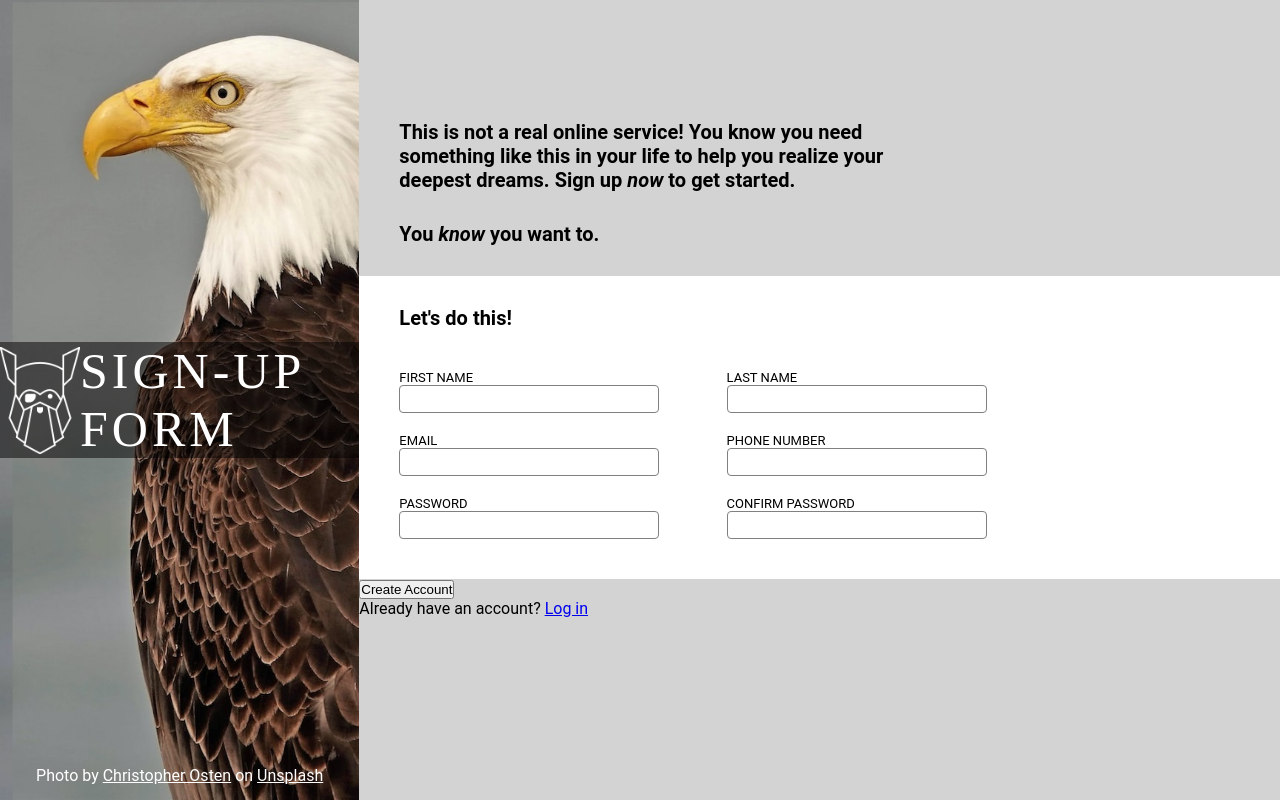
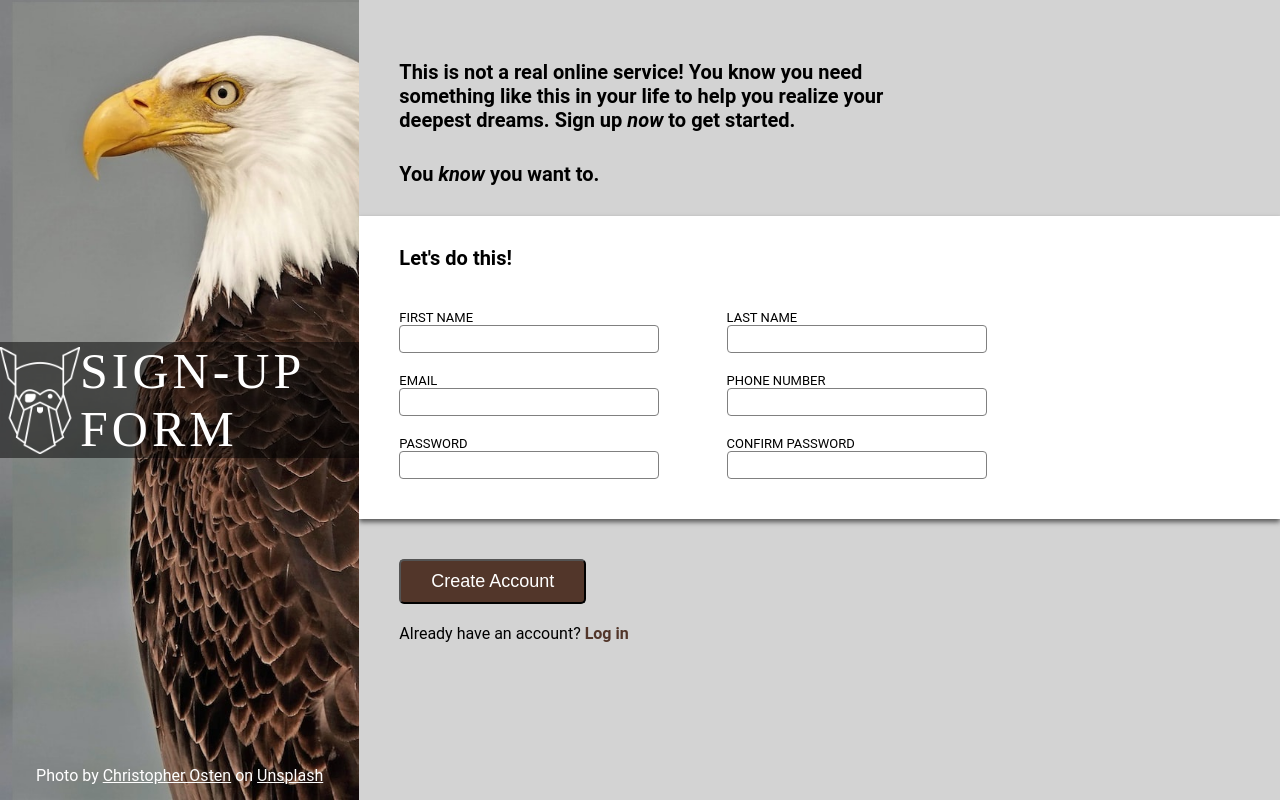
Before and after one commit to MilanArnaut/sign-up-form, a plain HTML site: page index.html in a window 1280 px wide. Drawn offline with Linux system fonts and the light colour scheme; a script that the page names is missing; a web font is replaced by a local one.

Commit message:
Fixed header top margin, styled submit section and added box shadow to input section

```diff
--- a/style.css
+++ b/style.css
@@ -6,6 +6,7 @@
 
 :root {
     --logo-font: FibelNordRegular;
+    --sample-color: #52362a;
 }
 
 body {
@@ -60,7 +61,7 @@ body {
     font-weight: bold;
     font-size: 20px;
     width: 60%;
-    margin: 120px 0 0 40px;
+    margin: 60px 0 0 40px;
 }
 
 .right-side .header p {
@@ -74,6 +75,7 @@ body {
     display: flex;
     flex-direction: column;
     gap: 30px;
+    box-shadow: 0 3px 5px 0 rgba(0,0,0,0.6);
 }
 
 form {
@@ -119,5 +121,24 @@ form input:focus{
 }
 
 .right-side .submit-section {
+    margin: 40px 0 0 40px;
+}
 
+.right-side .submit-section button {
+    margin-bottom: 20px;
+    font-size: 18px;
+    padding: 10px 30px;
+    border-radius: 5px;
+    background-color: var(--sample-color);
+    color: white;
 }
+
+.right-side .submit-section button:hover {
+    background-color: #36241c;
+}
+
+.right-side .submit-section a {
+    text-decoration: none;
+    color: var(--sample-color);
+    font-weight: bold;
+}
```
